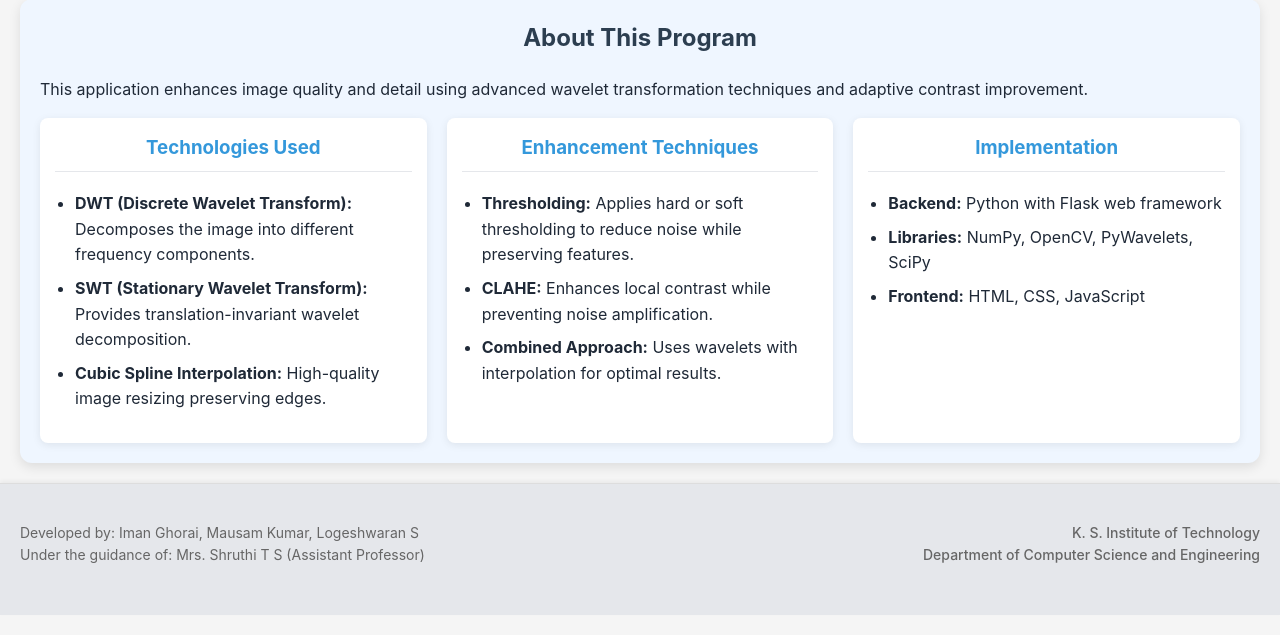
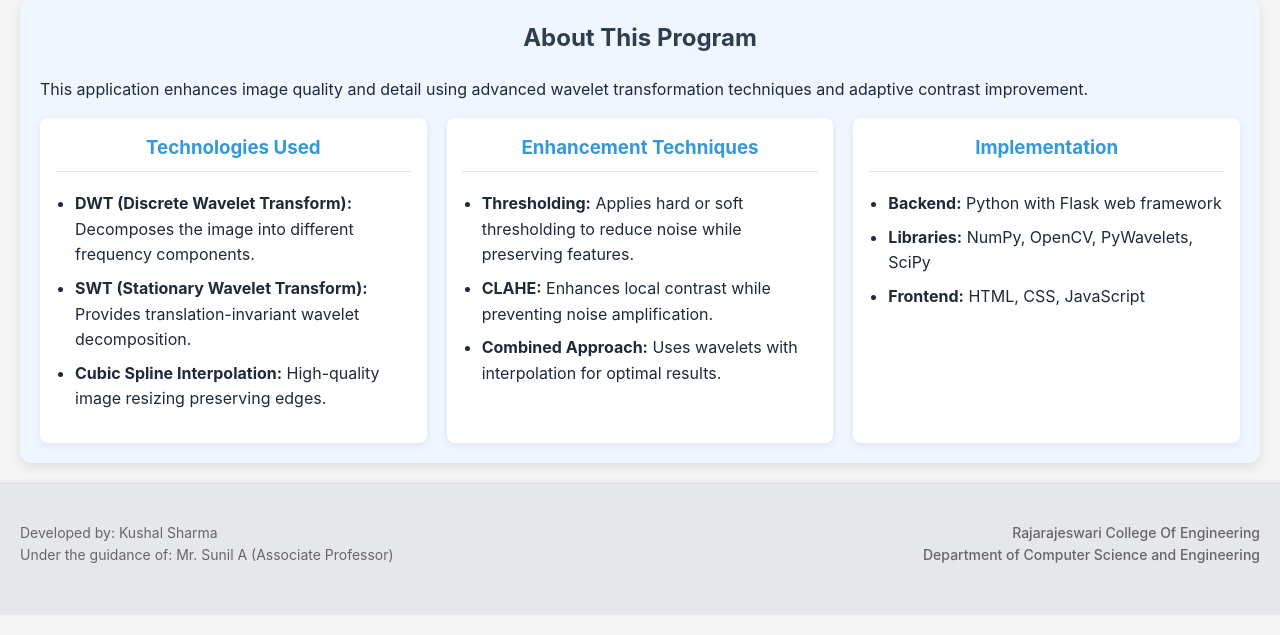
Before and after one commit to predator1312/Image-Enhancement-Tool, a Flask app: page / in a window 1280 px wide. Shown: the part 432-1067 px from the top of the page. Run offline with Flask 3, Linux system fonts and the light colour scheme.

Commit message:
Updated footer name

```diff
--- a/templates/index.html
+++ b/templates/index.html
@@ -348,11 +348,11 @@
     <footer>
         <div class="footer-container">
             <div class="footer-left">
-                <p>Developed by: Iman Ghorai, Mausam Kumar, Logeshwaran S<br>
-                Under the guidance of: Mrs. Shruthi T S (Assistant Professor)</p>
+                <p>Developed by: Kushal Sharma<br>
+                Under the guidance of: Mr. Sunil A (Associate Professor)</p>
             </div>
             <div class="footer-right">
-                <p>K. S. Institute of Technology<br>
+                <p>Rajarajeswari College Of Engineering<br>
                 Department of Computer Science and Engineering</p>
             </div>
         </div>
```
